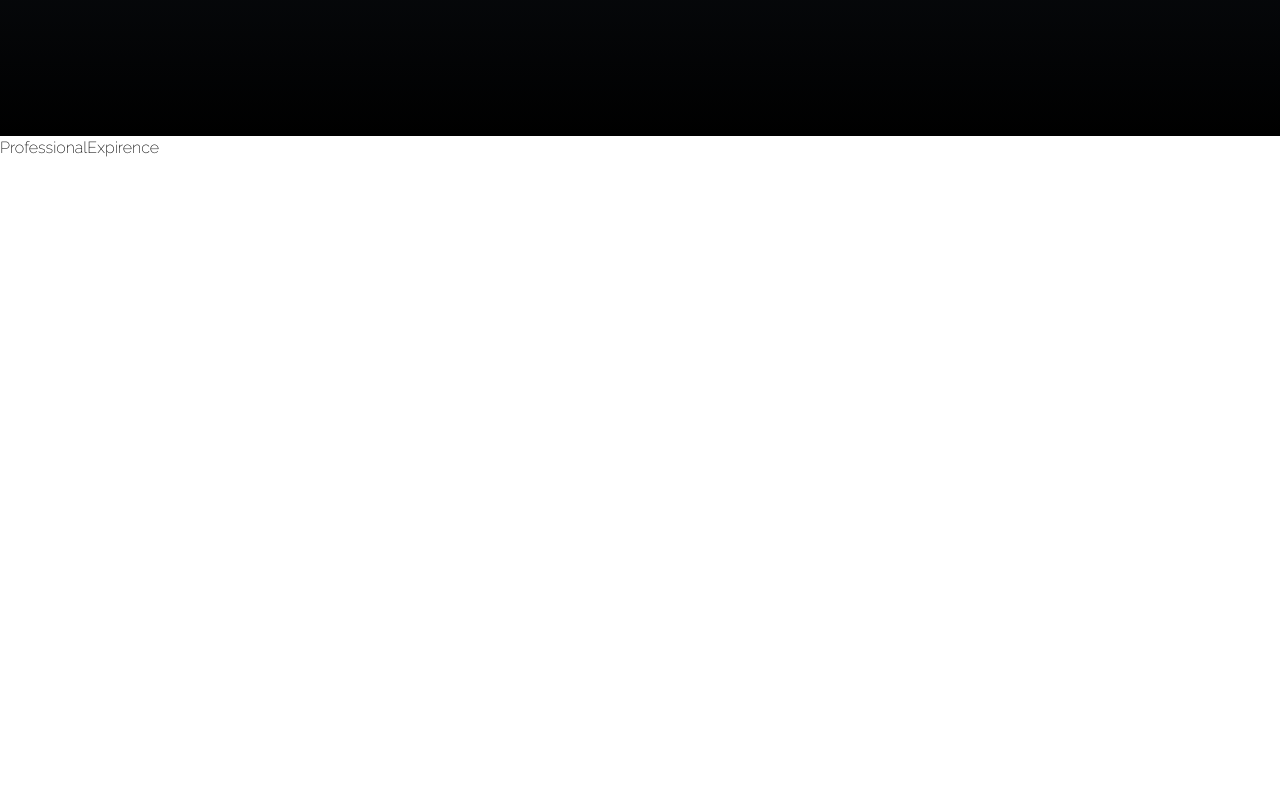
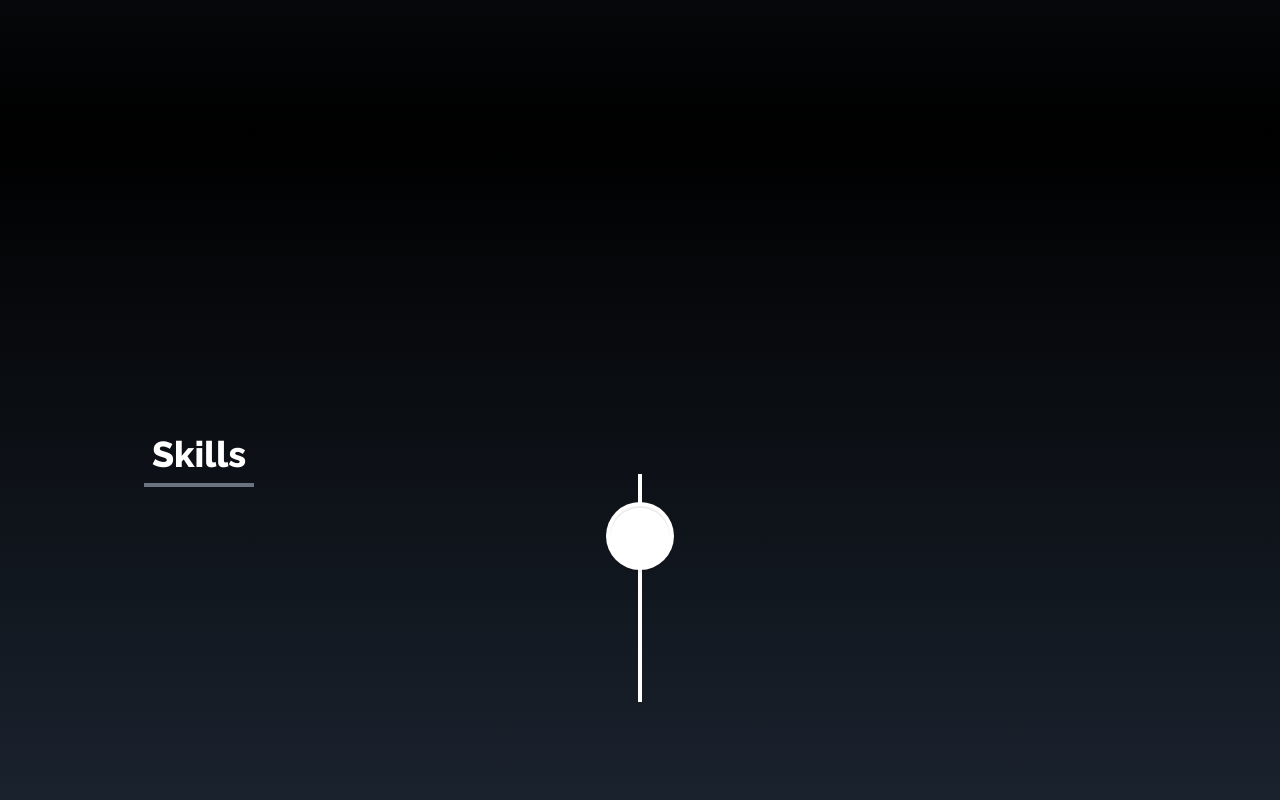
Before and after one commit to Spi051997/Portfolio, a React (Create React App) app: page / in a window 1280 px wide. Shown: the part 1464-2264 px from the top of the page. Before the commit the page ends 1624 px from the top, so only its background shows below. Built offline with nearby package versions, Linux system fonts and the light colour scheme.

Commit message:
Added design

```diff
--- a/package.json
+++ b/package.json
@@ -3,6 +3,7 @@
   "version": "0.1.0",
   "private": true,
   "dependencies": {
+    "@mui/icons-material": "^5.8.3",
     "@testing-library/jest-dom": "^5.16.4",
     "@testing-library/react": "^13.3.0",
     "@testing-library/user-event": "^13.5.0",
--- a/src/compenents/ProfessionalExpirence.js
+++ b/src/compenents/ProfessionalExpirence.js
@@ -1,9 +1,53 @@
-import React from 'react'
+import React from "react";
+import {
+  VerticalTimeline,
+  VerticalTimelineElement,
+} from "react-vertical-timeline-component";
+import "react-vertical-timeline-component/style.min.css";
+// import WorkIcon from '@mui/icons-material/Work';
+// import SchoolIcon from '@mui/icons-material/School';
 
 const ProfessionalExpirence = () => {
   return (
-    <div name="expirence">ProfessionalExpirence</div>
-  )
-}
+    <div
+      name="expirence"
+      className="bg-gradient-to-b from-black to-gray-800 w-full text-white md:h-screen"
+    >
+      <div className="max-w-screen-lg mx-auto p-4 flex flex-col justify-center w-full h-full text-white pt-20">
+        <div>
+          <p className="text-4xl font-bold border-b-4 border-gray-500 p-2 inline">
+            Skills
+          </p>
+        </div>
 
-export default ProfessionalExpirence
+        <div className="w-full text-black  ">
+          <VerticalTimeline lineColor="white">
+            <VerticalTimelineElement
+              className="vertical-timeline-element--work"
+              contentStyle={{ background: "white" }}
+              contentArrowStyle={{
+                borderRight: "7px solid  rgb(33, 150, 243)",
+              }}
+              date="2011 - present"
+              iconStyle={{ background: "white" }}
+              //   icon={<WorkIcon />}
+            >
+                <div className="text-black">
+              <h3 className="vertical-timeline-element-title">
+                Creative Director
+              </h3>
+              <h4 className="vertical-timeline-element-subtitle">Miami, FL</h4>
+              <p>
+                Creative Direction, User Experience, Visual Design, Project
+                Management, Team Leading
+              </p>
+              </div>
+            </VerticalTimelineElement>
+          </VerticalTimeline>
+        </div>
+      </div>
+    </div>
+  );
+};
+
+export default ProfessionalExpirence;
```
Also changed, not shown: 1 other file (tests, documents, lock files or other folders).
